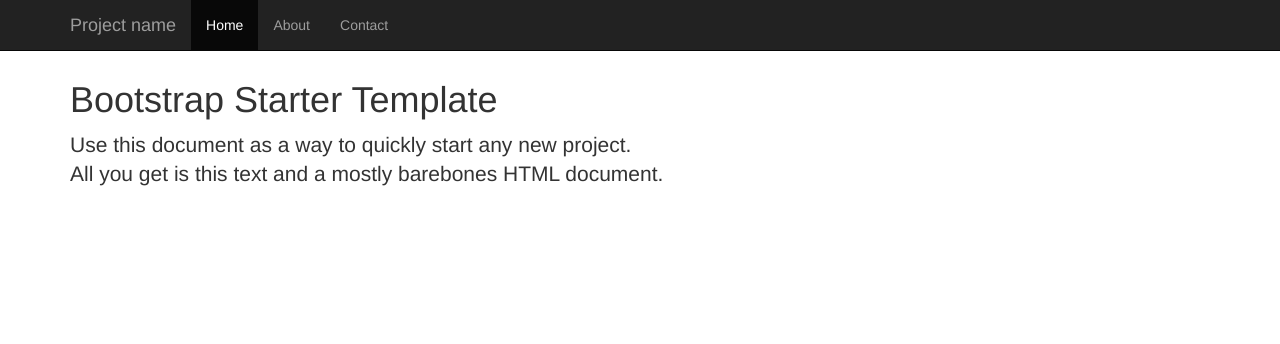
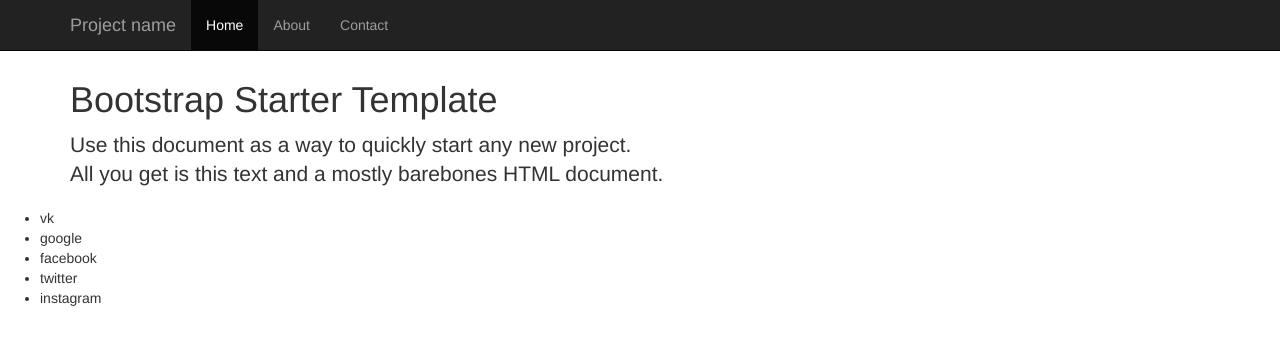
Before and after one commit to Konstantin3008/MyProject2, a plain HTML site: page bootstrap.html in a window 1280 px wide. Drawn offline with nearby package versions, Linux system fonts and the light colour scheme.

Commit message:
my therd coommit

```diff
--- a/bootstrap.html
+++ b/bootstrap.html
@@ -43,6 +43,7 @@
         </div>
     </nav>
 
+
     <div class="container">
         <br><br><br>
         <h1>Bootstrap Starter Template</h1>
@@ -50,8 +51,13 @@
             <br> All you get is this text and a mostly barebones HTML document.</p>
     </div>
     <!-- /.container -->
-
-
+    <ul>
+        <li>vk</li>
+        <li>google</li>
+        <li>facebook</li>
+        <li>twitter</li>
+        <li>instagram</li>
+    </ul>
     <!-- jQuery (necessary for Bootstrap's JavaScript plugins) -->
     <script src="https://ajax.googleapis.com/ajax/libs/jquery/1.12.4/jquery.min.js"></script>
     <!-- Include all compiled plugins (below), or include individual files as needed -->
```
